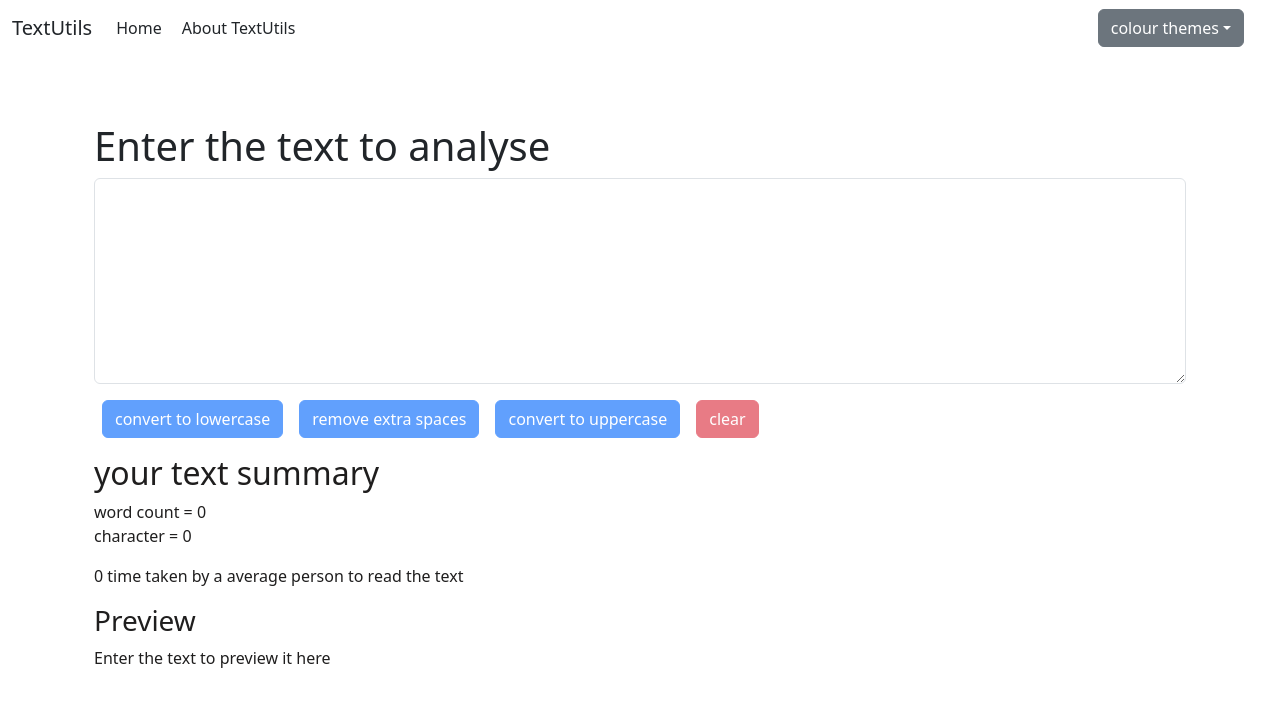
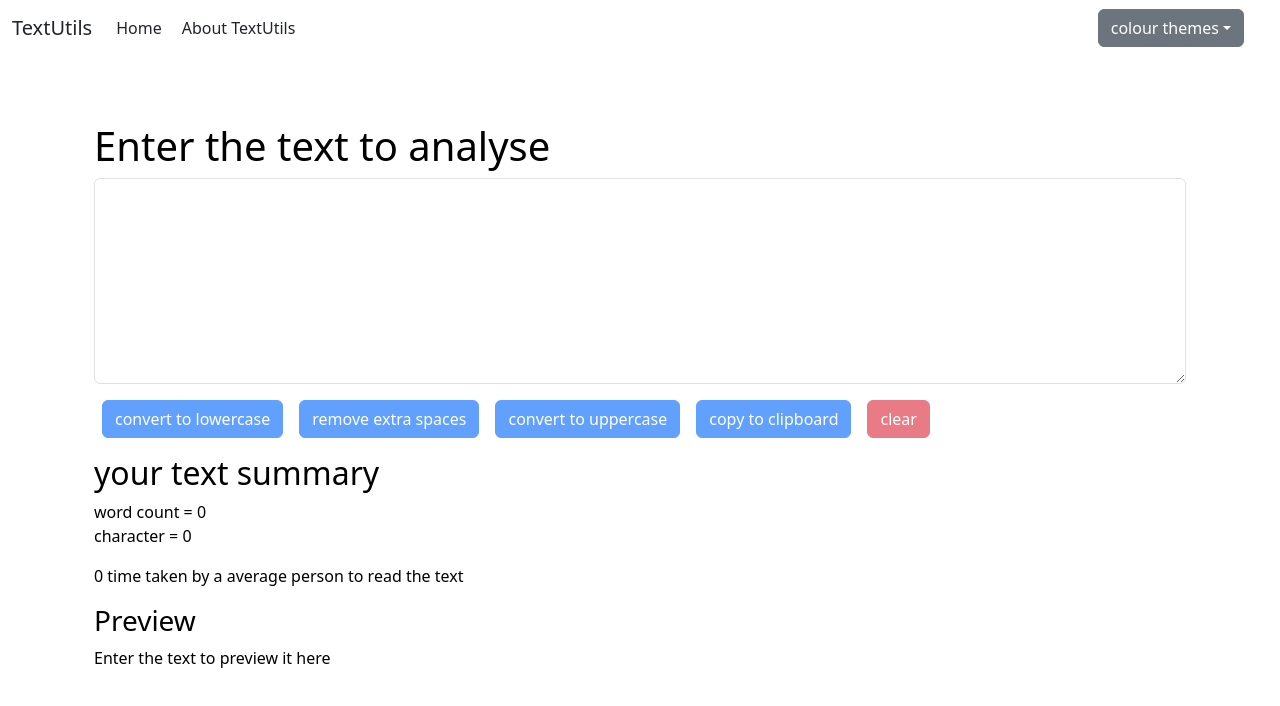
Before and after one commit to JaySingh345/Textutils, a React (Create React App) app: page / in a window 1280 px wide. Shown: the top 706 px of the page. Built offline with nearby package versions, Linux system fonts and the light colour scheme.

Commit message:
clearing

```diff
--- a/src/App.js
+++ b/src/App.js
@@ -79,7 +79,7 @@ function App() {
         <Routes>
             <Route  path="/" element = { <Textform heading= "Enter the text to analyse" showAlert= {showAlert} mode={mode}/>}/>
             <Route  path="/about" element = {<About mode={mode}/>}  />
-            <Route path="*" element={<Textform heading="Enter the text to analyse" showAlert={showAlert} mode={mode} />} />
+            {/* <Route path="*" element={<Textform heading="Enter the text to analyse" showAlert={showAlert} mode={mode} />} /> */}
         </Routes>
       </div>
     </Router>
--- a/src/components/Textform.js
+++ b/src/components/Textform.js
@@ -3,31 +3,32 @@ import React,{useState} from 'react'
 
 export default function Textform(props) {
     const handleupclick =() =>{
-        console.log("uppercase was clicked"+ text)
         let newtext = text.toUpperCase();
         setText(newtext)
-        props.showAlert(" converted to uppercase" , 'success ')
+        props.showAlert(" converted to uppercase" , 'success ');
     }
 
     const handlelowerclick =() =>{
-        console.log("lowercase was clicked"+ text)
         let newtext = text.toLowerCase();
-        props.showAlert(" converted to lowercase" , 'success ')
         setText(newtext)
+        props.showAlert(" converted to lowercase" , 'success ');
     }
 
     const handleclearclick =() =>{
-        console.log("clear was clicked"+ text)
         let newtext = ("");
         setText(newtext)
-        props.showAlert(" text has been cleared" , 'success ')
+        props.showAlert(" text has been cleared" , 'success ');
     }
 
     const handletrimclick=()=>{
-        console.log("remove extra spaces clicked"+ text)
         let newtext = text.split(/\s+/).join(" ").trim();// \s refers to any white space character
         setText(newtext)
-        props.showAlert(" extra spaces removed" , 'success ')
+        props.showAlert(" extra spaces removed" , 'success ');
+    }
+
+    const handlecopyclick=()=>{
+        navigator.clipboard.writeText(text);
+        props.showAlert(" copied to clipboard" , 'success ');
     }
 
     const handlechange =(event)=>{
@@ -37,20 +38,24 @@ export default function Textform(props) {
     const [text, setText] = useState("");
     const wordCount = text.trim() === "" ? 0 : text.trim().split(/\s+/).length;
 
+    let mystyle ={
+    color : props.mode === 'dark' ? 'white':'black',
+    backgroundColor: props.mode === 'dark' ? '#242424' : props.mode === 'blue' ? '#787cff' : props.mode === 'green' ? '#1f7d27' : 'white'}
+
     return (
         <>
-            <div className='container'>
+            <div className='container' style={mystyle}>
                 <h1>{props.heading}</h1>
-                <div className="form"  style={{color: props.mode === 'dark'?'white':'#1f1e1e'}}>
-                    <textarea className="form-control" value = {text} onChange={handlechange} style={{backgroundColor: props.mode === 'dark'?'#1f1e1e':'white' ,
-                    color : props.mode === 'dark'?'white':'#1f1e1e' }} id="myBox" rows = "8"></textarea>
+                <div className="form"  style={mystyle}>
+                    <textarea className="form-control" value = {text} onChange={handlechange} style={mystyle} id="myBox" rows = "8"></textarea>
                 </div>
                 <button disabled={text.length=== 0} className="btn btn-primary my-3 mx-2"  onClick={handlelowerclick}>convert to lowercase</button>
                 <button disabled={text.length=== 0} className="btn btn-primary my-3 mx-2"  onClick={handletrimclick}>remove extra spaces</button>
                 <button disabled={text.length=== 0} className="btn btn-primary my-3 mx-2"  onClick={handleupclick}>convert to uppercase</button>
+                <button disabled={text.length=== 0} className="btn btn-primary my-3 mx-2"  onClick={handlecopyclick}>copy to clipboard</button>
                 <button disabled={text.length=== 0} className="btn btn-danger my-3 mx-2"  onClick={handleclearclick}>clear</button>
             </div>
-            <div className='container' style={{color: props.mode === 'dark'?'white':'#1f1e1e'}}>
+            <div className='container' style={mystyle}>
                 <h2> your text summary</h2>
                 <p>
                     word count = {wordCount} <br/>
--- a/src/index.css
+++ b/src/index.css
@@ -0,0 +1,3 @@
+.accordion-button::after {
+    filter: invert(1);
+}
```
